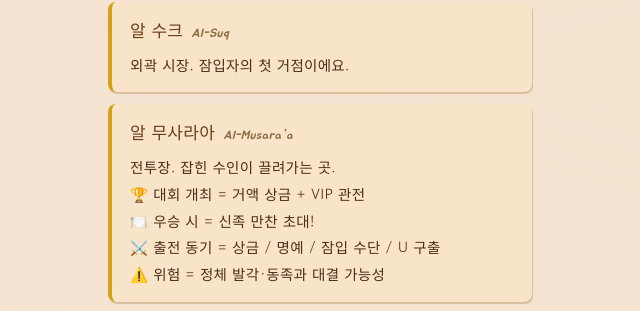
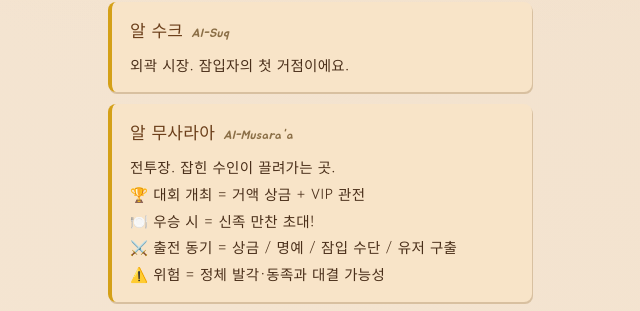
Before and after one commit to happyday3026-hash/dontgeteaten, a plain HTML site: page index.html in a window 1280 px wide. Shown: the part 3465-3776 px from the top of the page, 320-960 px from the left. Drawn offline with Linux system fonts and the light colour scheme; a web font is replaced by a local one.

Commit message:
Update index.html

```diff
--- a/index.html
+++ b/index.html
@@ -1160,7 +1160,7 @@ body::before {
         <div class="place-desc">전투장. 잡힌 수인이 끌려가는 곳.<br>
         🏆 대회 개최 = 거액 상금 + VIP 관전<br>
         🍽️ 우승 시 = 신족 만찬 초대!<br>
-        ⚔️ 출전 동기 = 상금 / 명예 / 잠입 수단 / U 구출<br>
+        ⚔️ 출전 동기 = 상금 / 명예 / 잠입 수단 / 유저 구출<br>
         ⚠️ 위험 = 정체 발각·동족과 대결 가능성</div>
       </div>
       <div class="place-card">
```
